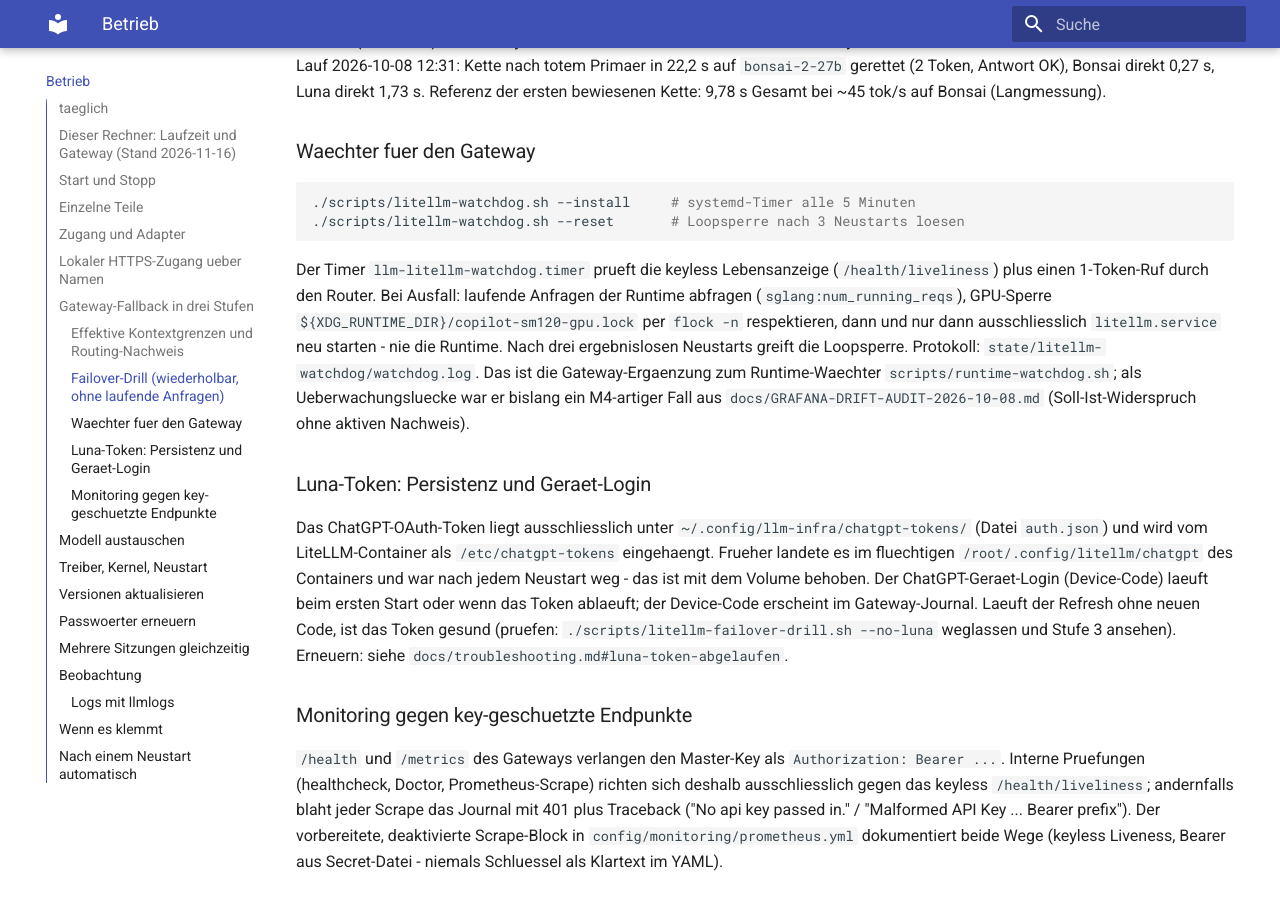
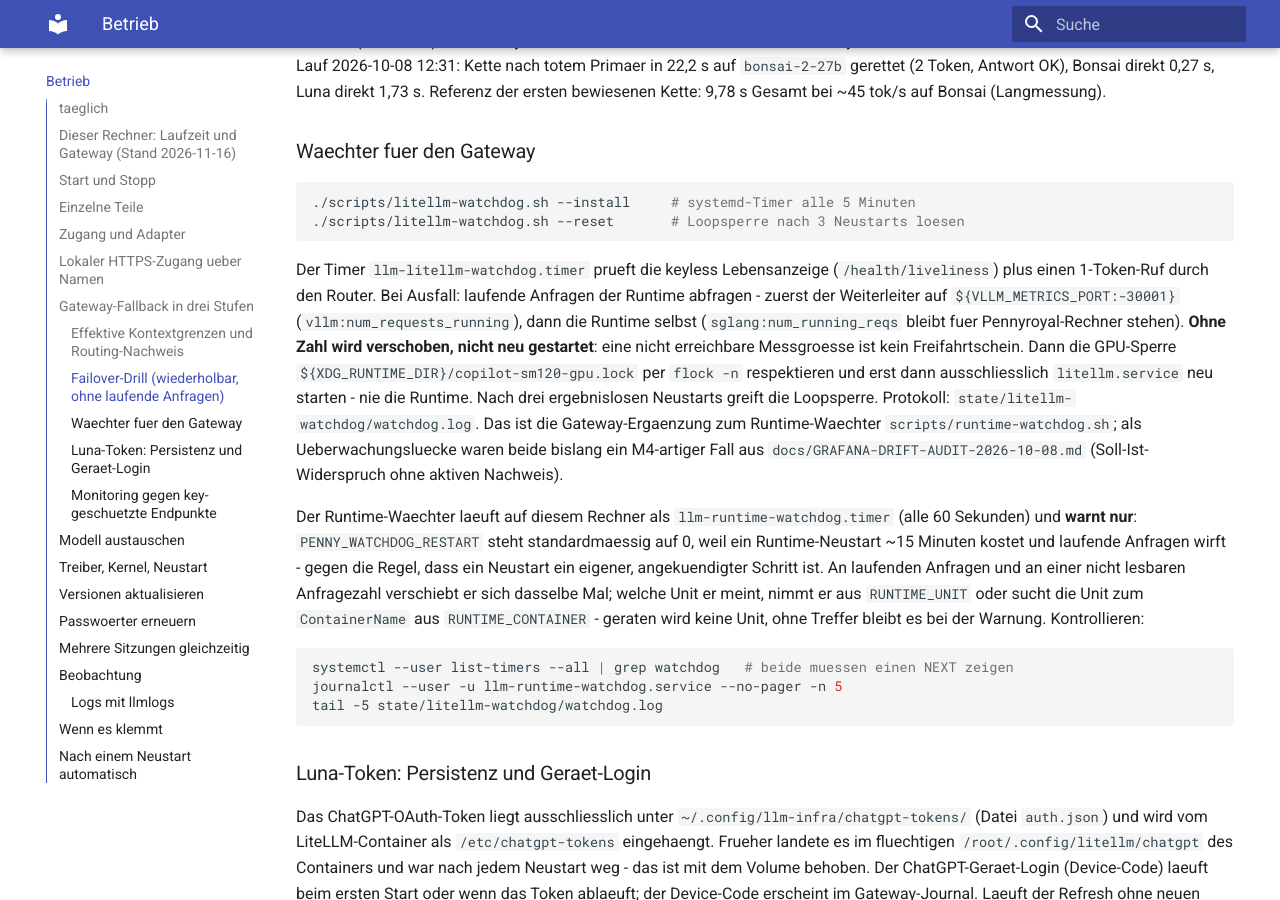
Before and after one commit to thomasdenk79-cyber/llm-infra-setup, an MkDocs documentation site: the page built from docs/operations.md, in a window 1280 px wide and 900 px high, scrolled down 4616 px. Built offline with MkDocs 1.6.1 and Material for MkDocs 9.7.7, drawn with Linux system fonts in a browser that asks for light colours.

Commit message:
stand: 2026-11-16T15:41 gesichert (6 Dateien)

````diff
--- a/docs/operations.md
+++ b/docs/operations.md
@@ -229,14 +229,33 @@ Luna direkt 1,73 s. Referenz der ersten bewiesenen Kette: 9,78 s Gesamt bei
 
 Der Timer `llm-litellm-watchdog.timer` prueft die keyless Lebensanzeige
 (`/health/liveliness`) plus einen 1-Token-Ruf durch den Router. Bei Ausfall:
-laufende Anfragen der Runtime abfragen (`sglang:num_running_reqs`), GPU-Sperre
-`${XDG_RUNTIME_DIR}/copilot-sm120-gpu.lock` per `flock -n` respektieren, dann
-und nur dann ausschliesslich `litellm.service` neu starten - nie die Runtime.
+laufende Anfragen der Runtime abfragen - zuerst der Weiterleiter auf
+`${VLLM_METRICS_PORT:-30001}` (`vllm:num_requests_running`), dann die Runtime selbst
+(`sglang:num_running_reqs` bleibt fuer Pennyroyal-Rechner stehen). **Ohne Zahl wird
+verschoben, nicht neu gestartet**: eine nicht erreichbare Messgroesse ist kein
+Freifahrtschein. Dann die GPU-Sperre
+`${XDG_RUNTIME_DIR}/copilot-sm120-gpu.lock` per `flock -n` respektieren und erst
+dann ausschliesslich `litellm.service` neu starten - nie die Runtime.
 Nach drei ergebnislosen Neustarts greift die Loopsperre. Protokoll:
 `state/litellm-watchdog/watchdog.log`. Das ist die Gateway-Ergaenzung zum
-Runtime-Waechter `scripts/runtime-watchdog.sh`; als Ueberwachungsluecke war er
+Runtime-Waechter `scripts/runtime-watchdog.sh`; als Ueberwachungsluecke waren beide
 bislang ein M4-artiger Fall aus `docs/GRAFANA-DRIFT-AUDIT-2026-10-08.md`
 (Soll-Ist-Widerspruch ohne aktiven Nachweis).
+
+Der Runtime-Waechter laeuft auf diesem Rechner als `llm-runtime-watchdog.timer`
+(alle 60 Sekunden) und **warnt nur**: `PENNY_WATCHDOG_RESTART` steht standardmaessig
+auf 0, weil ein Runtime-Neustart ~15 Minuten kostet und laufende Anfragen wirft -
+gegen die Regel, dass ein Neustart ein eigener, angekuendigter Schritt ist. An
+laufenden Anfragen und an einer nicht lesbaren Anfragezahl verschiebt er sich
+dasselbe Mal; welche Unit er meint, nimmt er aus `RUNTIME_UNIT` oder sucht die Unit
+zum `ContainerName` aus `RUNTIME_CONTAINER` - geraten wird keine Unit, ohne Treffer
+bleibt es bei der Warnung. Kontrollieren:
+
+```bash
+systemctl --user list-timers --all | grep watchdog   # beide muessen einen NEXT zeigen
+journalctl --user -u llm-runtime-watchdog.service --no-pager -n 5
+tail -5 state/litellm-watchdog/watchdog.log
+```
 
 ### Luna-Token: Persistenz und Geraet-Login
 
````
Also changed, not shown: CHANGELOG.md (+33 -0 lines), docs/HANDOFF.md (+11 -1 lines), 3 other files.
